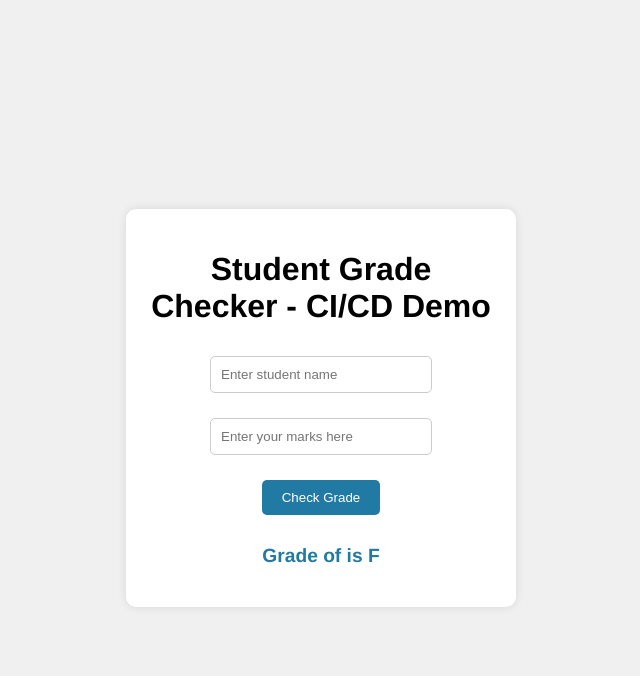
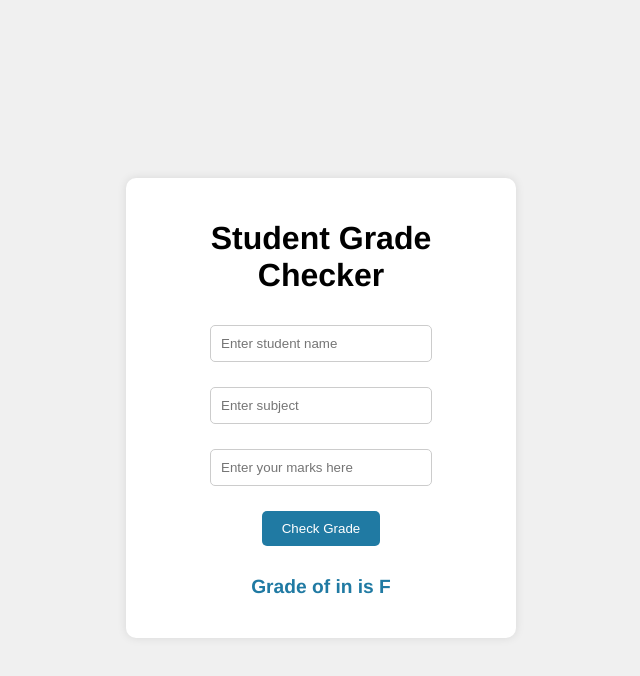
Before and after one commit to enriquecabral/Student-Grade-Checker, a website: page index.html in a window 1280 px wide. Both pictures are taken after a click on the button "Check Grade". Shown: the whole page, without its empty margins (319-959 px from the left). Drawn offline with Linux system fonts and the light colour scheme.

Commit message:
feat: add suject field to grade Checker

```diff
--- a/index.html
+++ b/index.html
@@ -8,8 +8,9 @@
 
 <body>
     <div class="container">
-        <h1>Student Grade Checker - CI/CD Demo</h1>
+        <h1>Student Grade Checker</h1>
         <input type="text" id="studentName" placeholder="Enter student name">
+        <input type="text" id="subject" placeholder="Enter subject">
         <input type="number" id="marks" placeholder="Enter your marks here" min="0" max="100">
         <button onclick="checkGrade()">Check Grade</button>
         <h3 id="result"></h3>
--- a/script.js
+++ b/script.js
@@ -23,14 +23,17 @@ function getGrade(marks) {
     }
 }
 
+
 function checkGrade() {
     const studentName = document.getElementById("studentName").value;
+    const subject = document.getElementById("subject").value;
     const marks = Number(document.getElementById("marks").value);
     const grade = getGrade(marks);
 
     document.getElementById("result").innerHTML =
-        `Grade of ${studentName} is ${grade}`;
+        `Grade of ${studentName} in ${subject} is ${grade}`;
 }
+
 
 if (typeof module !== "undefined") {
     module.exports = { getGrade };
```
